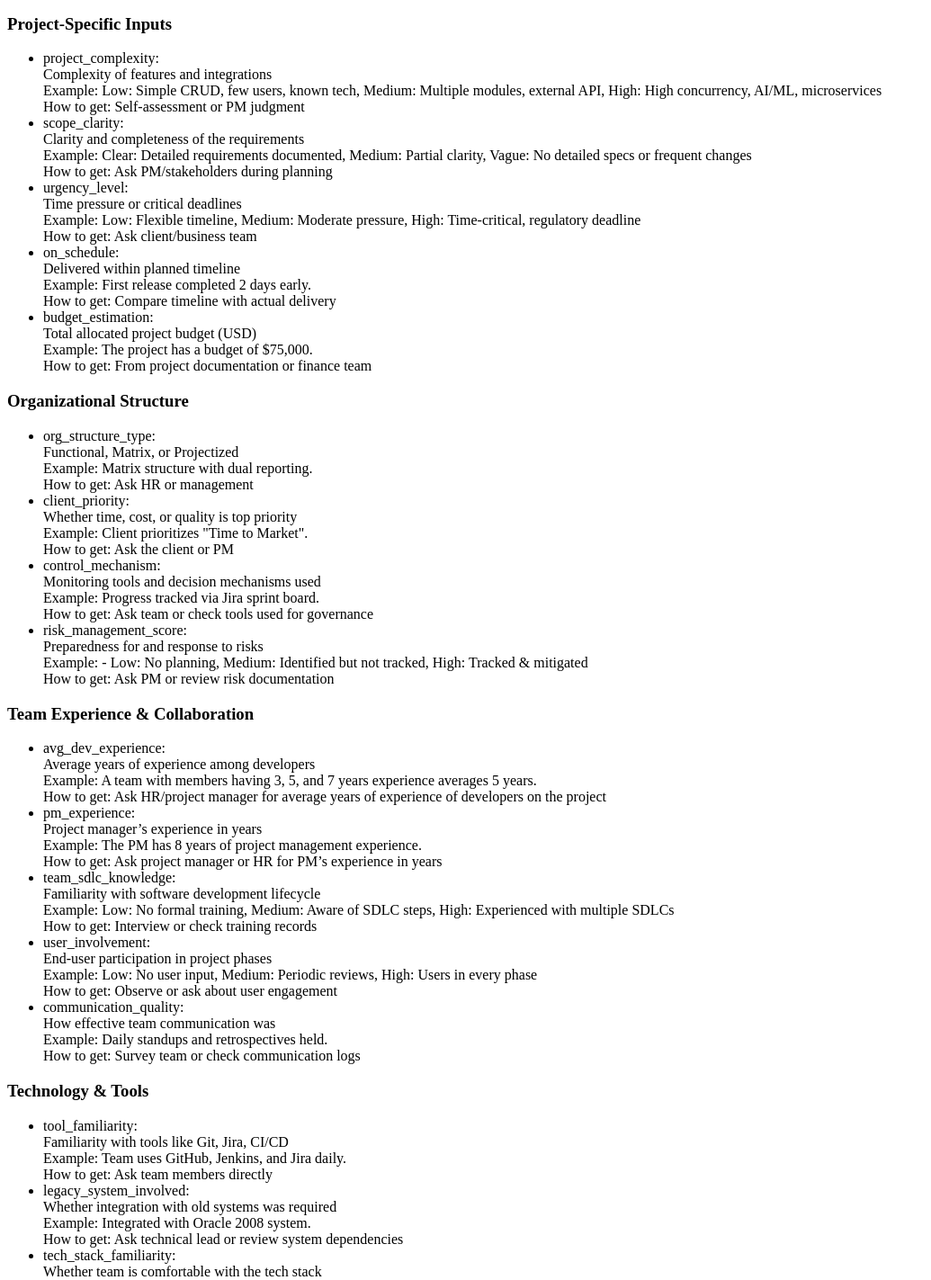
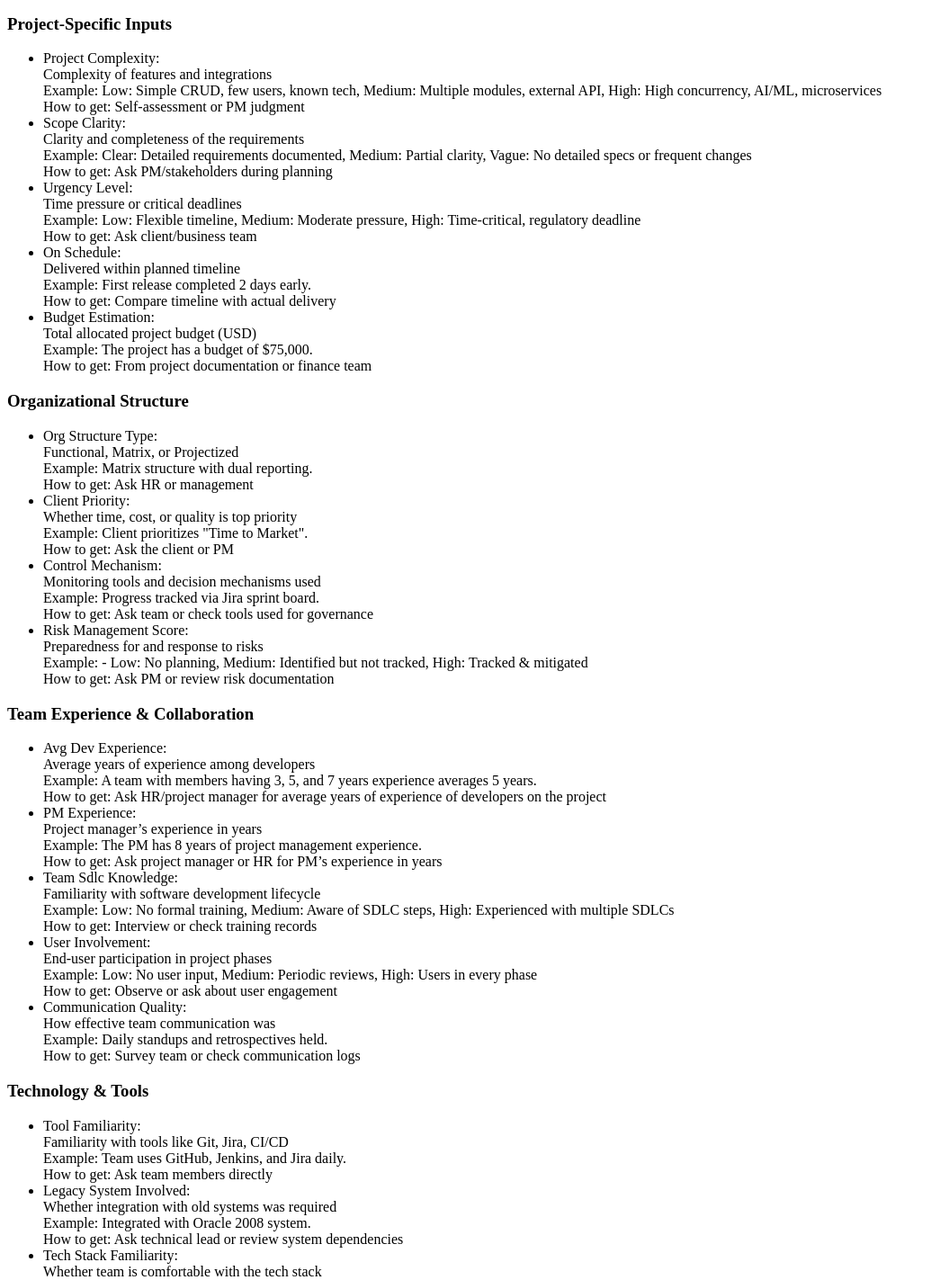
Before and after one commit to TargaryenLabs/softsight-web, a Next.js app in the folder frontend/: page /GuidePage in a window 1280 px wide. Shown: the part 120-1543 px from the top of the page at 90% size, without its empty margins (0-1035 px from the left). Built offline with nearby package versions, Linux system fonts and the light colour scheme.

Commit message:
Typos in Guide section

```diff
--- a/frontend/src/components/GuidePage/CriteriaGrid.tsx
+++ b/frontend/src/components/GuidePage/CriteriaGrid.tsx
@@ -7,7 +7,7 @@ const criteria = [
     category: "Project-Specific Inputs",
     items: [
       {
-        label: "project_complexity",
+        label: "Project Complexity",
         description: "Complexity of features and integrations",
         example:
           "Example: Low: Simple CRUD, few users, known tech, Medium: Multiple modules, external API, High: High concurrency, AI/ML, microservices",
@@ -15,14 +15,14 @@ const criteria = [
       },
 
       {
-        label: "scope_clarity",
+        label: "Scope Clarity",
         description: "Clarity and completeness of the requirements",
         example:
           "Example: Clear: Detailed requirements documented, Medium: Partial clarity, Vague: No detailed specs or frequent changes",
         howToGet: "Ask PM/stakeholders during planning",
       },
       {
-        label: "urgency_level",
+        label: "Urgency Level",
         description: "Time pressure or critical deadlines",
         example:
           "Example: Low: Flexible timeline, Medium: Moderate pressure, High: Time-critical, regulatory deadline",
@@ -30,13 +30,13 @@ const criteria = [
       },
 
       {
-        label: "on_schedule",
+        label: "On Schedule",
         description: "Delivered within planned timeline",
         example: "Example: First release completed 2 days early.",
         howToGet: "Compare timeline with actual delivery",
       },
       {
-        label: "budget_estimation",
+        label: "Budget Estimation",
         description: "Total allocated project budget (USD)",
         example: "Example: The project has a budget of $75,000.",
         howToGet: "From project documentation or finance team",
@@ -47,25 +47,25 @@ const criteria = [
     category: "Organizational Structure",
     items: [
       {
-        label: "org_structure_type",
+        label: "Org Structure Type",
         description: "Functional, Matrix, or Projectized",
         example: "Example: Matrix structure with dual reporting.",
         howToGet: "Ask HR or management",
       },
       {
-        label: "client_priority",
+        label: "Client Priority",
         description: "Whether time, cost, or quality is top priority",
         example: 'Example: Client prioritizes "Time to Market".',
         howToGet: "Ask the client or PM",
       },
       {
-        label: "control_mechanism",
+        label: "Control Mechanism",
         description: "Monitoring tools and decision mechanisms used",
         example: "Example: Progress tracked via Jira sprint board.",
         howToGet: "Ask team or check tools used for governance",
       },
       {
-        label: "risk_management_score",
+        label: "Risk Management Score",
         description: "Preparedness for and response to risks",
         example:
           "Example: - Low: No planning, Medium: Identified but not tracked, High: Tracked & mitigated",
@@ -77,7 +77,7 @@ const criteria = [
     category: "Team Experience & Collaboration",
     items: [
       {
-        label: "avg_dev_experience",
+        label: "Avg Dev Experience",
         description: "Average years of experience among developers",
         example:
           "Example: A team with members having 3, 5, and 7 years experience averages 5 years.",
@@ -85,7 +85,7 @@ const criteria = [
           "Ask HR/project manager for average years of experience of developers on the project",
       },
       {
-        label: "pm_experience",
+        label: "PM Experience",
         description: "Project manager’s experience in years",
         example:
           "Example: The PM has 8 years of project management experience.",
@@ -93,14 +93,14 @@ const criteria = [
       },
 
       {
-        label: "team_sdlc_knowledge",
+        label: "Team Sdlc Knowledge",
         description: "Familiarity with software development lifecycle",
         example:
           "Example: Low: No formal training, Medium: Aware of SDLC steps, High: Experienced with multiple SDLCs",
         howToGet: "Interview or check training records",
       },
       {
-        label: "user_involvement",
+        label: "User Involvement",
         description: "End-user participation in project phases",
         example:
           "Example: Low: No user input, Medium: Periodic reviews, High: Users in every phase",
@@ -108,7 +108,7 @@ const criteria = [
       },
 
       {
-        label: "communication_quality",
+        label: "Communication Quality",
         description: "How effective team communication was",
         example: "Example: Daily standups and retrospectives held.",
         howToGet: "Survey team or check communication logs",
@@ -119,25 +119,25 @@ const criteria = [
     category: "Technology & Tools",
     items: [
       {
-        label: "tool_familiarity",
+        label: "Tool Familiarity",
         description: "Familiarity with tools like Git, Jira, CI/CD",
         example: "Example: Team uses GitHub, Jenkins, and Jira daily.",
         howToGet: "Ask team members directly",
       },
       {
-        label: "legacy_system_involved",
+        label: "Legacy System Involved",
         description: "Whether integration with old systems was required",
         example: "Example: Integrated with Oracle 2008 system.",
         howToGet: "Ask technical lead or review system dependencies",
       },
       {
-        label: "tech_stack_familiarity",
+        label: "Tech Stack Familiarity",
         description: "Whether team is comfortable with the tech stack",
         example: "Example: Prior experience with React and Node.js.",
         howToGet: "Ask developers if stack is familiar or new",
       },
       {
-        label: "testing_strategy",
+        label: "Testing Strategy",
         description: "Manual or automated testing approaches",
         example: "Example: Automated tests with Jest and Cypress.",
         howToGet: "Ask QA team or review test plans",
```
